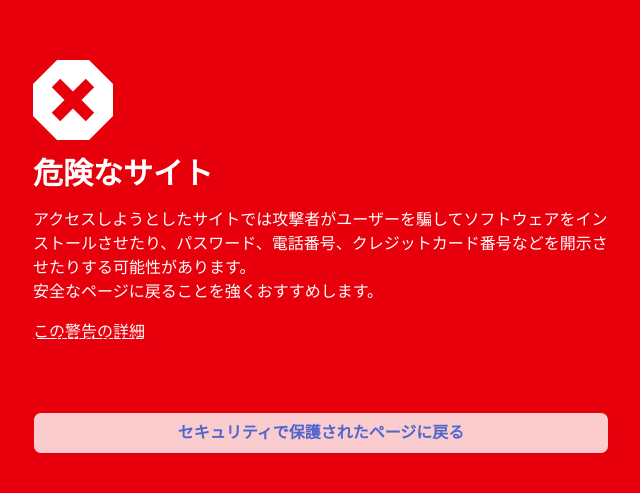
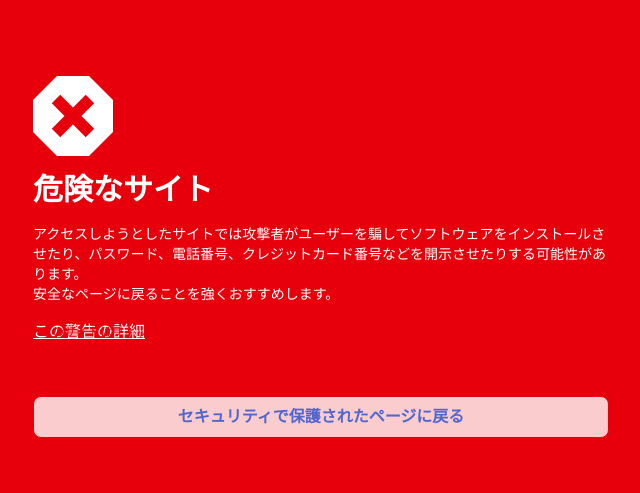
Before and after one commit to acu4git/indian, a Next.js app: page /Warning in a window 1280 px wide. Shown: the part 119-612 px from the top of the page, without its empty margins (319-959 px from the left). Built offline with nearby package versions, Linux system fonts and the light colour scheme.

Commit message:
overlap more heavily and make smaller text size

```diff
--- a/src/app/Warning/components/WarningMessage.tsx
+++ b/src/app/Warning/components/WarningMessage.tsx
@@ -26,7 +26,7 @@ export default function WarningMessage({ onToggleDetails }: Props) {
       </div>
 
       <h1 className="text-3xl font-bold text-white mb-4">危険なサイト</h1>
-      <p className="text-white whitespace-pre-line">{WARNING_MESSAGE}</p>
+      <p className="text-white text-sm whitespace-pre-line">{WARNING_MESSAGE}</p>
 
       {/* 詳細リンク（表示前だけ出す） */}
       {
@@ -40,7 +40,7 @@ export default function WarningMessage({ onToggleDetails }: Props) {
 
       {/* 詳細エリア */}
       {
-        <div className={`-mt-4 text-left text-sm ${showDetails ? "text-white" : "text-red-600"}`}>
+        <div className={`-mt-5 text-left text-xs ${showDetails ? "text-white" : "text-red-600"}`}>
           <p>
             - このサイトはフィッシングの可能性があります。<br />
             - 個人情報を入力しないでください。<br />
```
